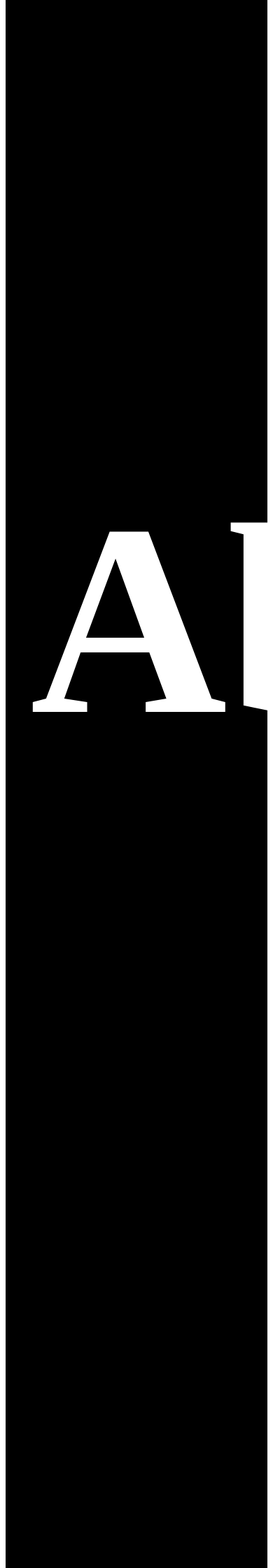
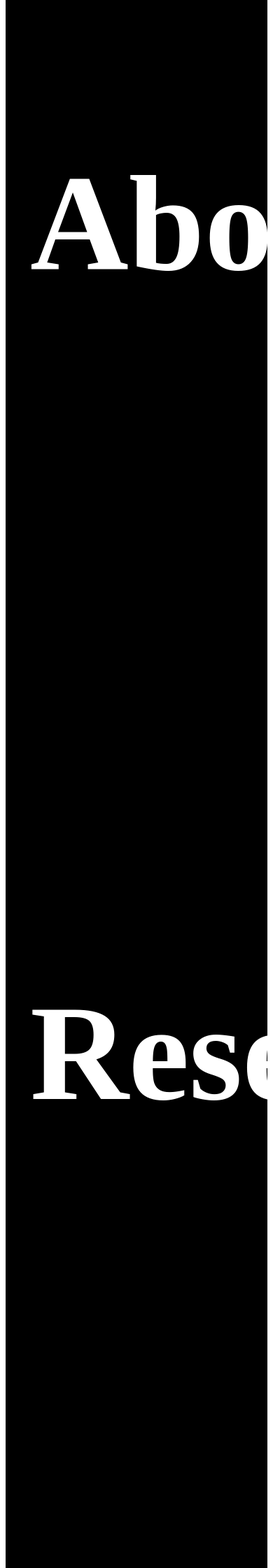
Before and after one commit to anarahlin/anarahlin.github.io, a Jekyll site: the page built from index.html, in a window 390 px wide. Shown: the part 608-2848 px from the top of the page at 70% size. Built offline with Jekyll 4.4.1, drawn with Linux system fonts in a browser that asks for light colours; nearby versions of some CDN libraries; the list of posts is cut into pages by our own code; comment, search, counter and statistics services are not loaded.

Commit message:
Update nav.html

```diff
--- a/_includes/nav.html
+++ b/_includes/nav.html
@@ -101,7 +101,7 @@
 
 @media all and (max-width: 599px) and (min-width: 1px) {
 h6{
-    font-size: 100vw;
+    font-size: 50vw;
     color: #FFFFFF;
   }
 }
```
